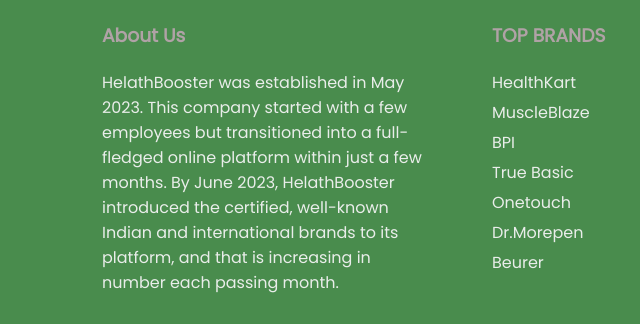
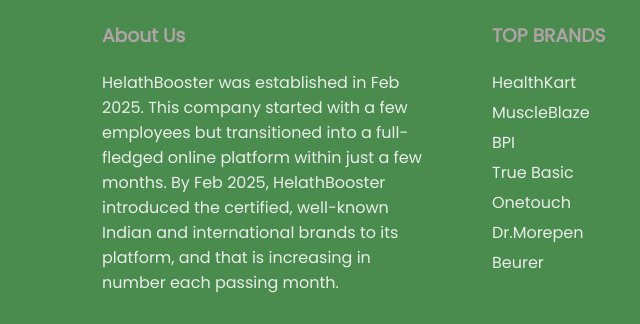
Before and after one commit to Harshit77715/Health-Booster, a website: page Front-End/admin/users.html in a window 1280 px wide. Shown: the part 495-819 px from the top of the page, 0-640 px from the left. Drawn offline with Linux system fonts and the light colour scheme.

Commit message:
Admin Updated!

```diff
--- a/Front-End/admin/users.html
+++ b/Front-End/admin/users.html
@@ -197,10 +197,10 @@
                 <div class="f-row">
                     <div class="col" id="about">
                         <h3>About Us</h3>
-                        <p>HelathBooster was established in May 2023. This company started with a few employees but
+                        <p>HelathBooster was established in Feb 2025. This company started with a few employees but
                             transitioned
                             into
-                            a full-fledged online platform within just a few months. By June 2023, HelathBooster
+                            a full-fledged online platform within just a few months. By Feb 2025, HelathBooster
                             introduced the
                             certified,
                             well-known Indian and international brands to its platform, and that is increasing in number
```
Also changed, not shown: Front-End/admin/index.html (renamed from Front-End/admin/admin.html).
